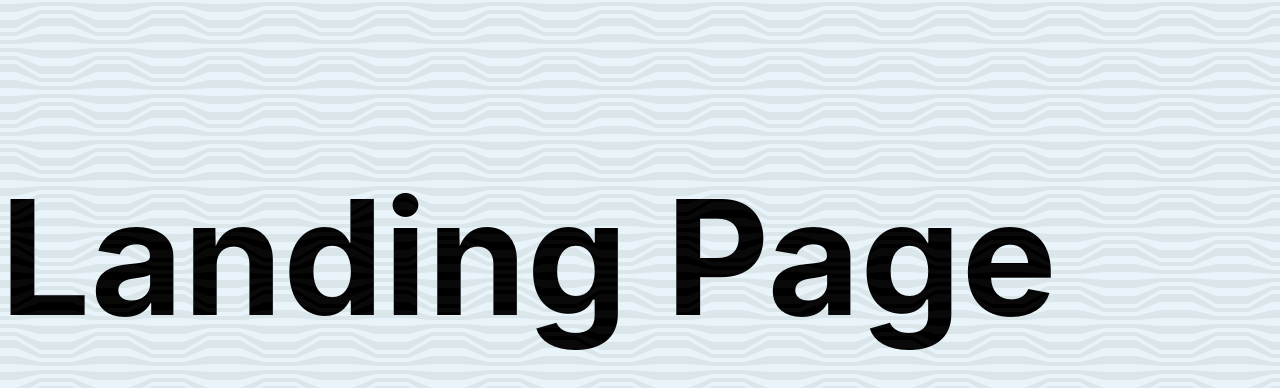
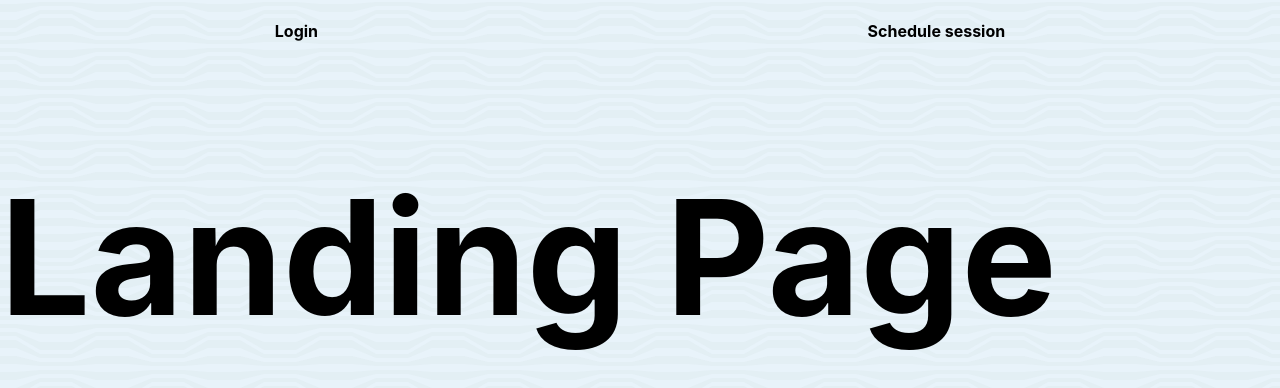
Before and after one commit to AasaChristian/trainingMajors, a React (Create React App) app: page / in a window 1280 px wide. Shown: the top 388 px of the page. Built offline with nearby package versions, Linux system fonts and the light colour scheme.

Commit message:
imported header

```diff
--- a/src/Components/LandingPage.js
+++ b/src/Components/LandingPage.js
@@ -1,13 +1,19 @@
-import {LandingBodyBackground, LandingBody, LandingBodyScroll, LandingPositionFixed} from './StyledComponents'
-
+import {LandingBodyBackground, LandingBody, LandingBodyScroll, LandingPositionFixed,LandingHeaderCont} from './StyledComponents'
+import Header from './Header'
 function LandingPage() {
   return (
     <div className="LandingPage">
+
       {/* Body of Landing page */}
 
 <LandingBodyBackground>
   {/* LandingPositionFixed + LandingBodyScroll: section that covers entire page with opaque created background design effect. */}
-  <LandingPositionFixed><LandingBodyScroll> </ LandingBodyScroll></LandingPositionFixed>
+  <LandingPositionFixed>
+          <LandingHeaderCont>
+   <Header/>
+      </LandingHeaderCont>
+    <LandingBodyScroll> </ LandingBodyScroll>
+    </LandingPositionFixed>
 
     <LandingBody>
       <h1 style={{fontSize: '1000%'}}>Landing Page</h1>
```
